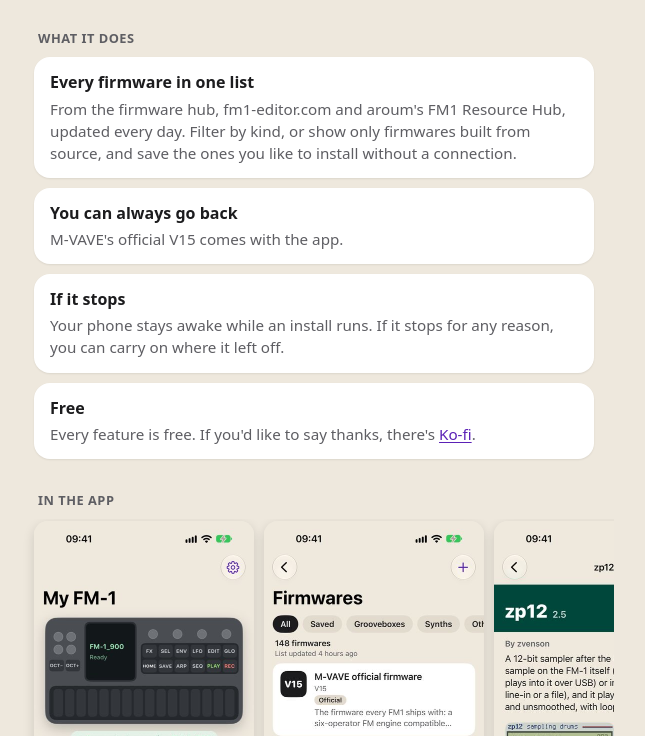
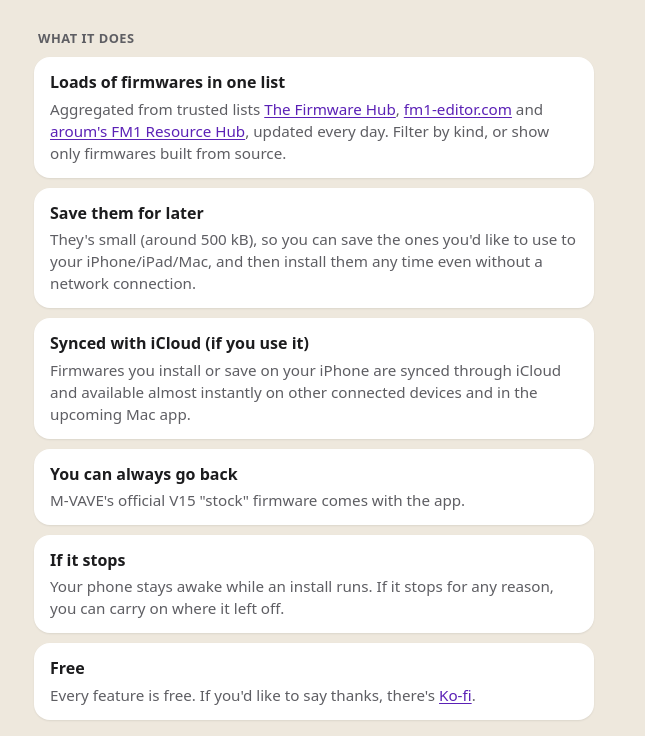
Before and after one commit to ocean/fm1-site, a website: page fm-switch/index.html in a window 1280 px wide. Shown: the part 1084-1820 px from the top of the page, without its empty margins (326-971 px from the left). Drawn offline with Linux system fonts and the light colour scheme.

Commit message:
Reword FM-SWITCH's features: saving, iCloud sync and V15
Claude-Session: https://claude.ai/code/session_01HsxeMLrGTSbcURZLFAdN4D

```diff
--- a/fm-switch/index.html
+++ b/fm-switch/index.html
@@ -63,7 +63,7 @@
       <svg viewBox="0 0 44 44" aria-hidden="true"><rect width="44" height="44" rx="11" fill="#2563eb"/><path d="M22 12v14m0 0-5-5m5 5 5-5M14 31h16" fill="none" stroke="#fff" stroke-width="2.6" stroke-linecap="round" stroke-linejoin="round"/></svg>
       <div>
         <h2>Save my FM-1</h2>
-        <p>Keep a copy of your projects and samples, on M-VAVE's open firmware.</p>
+        <p>Keep a copy of your projects and samples (if you're running on M-VAVE's open firmware).</p>
       </div>
     </section>
 
@@ -104,12 +104,20 @@
     <h2 class="label">What it does</h2>
     <ul class="cards">
       <li class="card">
-        <h3>Every firmware in one list</h3>
-        <p>From the firmware hub, fm1-editor.com and aroum's FM1 Resource Hub, updated every day. Filter by kind, or show only firmwares built from source, and save the ones you like to install without a connection.</p>
+        <h3>Loads of firmwares in one list</h3>
+        <p>Aggregated from trusted lists <a href="https://thefirmwarehub.com/">The Firmware Hub</a>, <a href="https://fm1-editor.com/firmware/">fm1-editor.com</a> and <a href="https://github.com/aroum/fm1-custom-fw">aroum's FM1 Resource Hub</a>, updated every day. Filter by kind, or show only firmwares built from source.</p>
+      </li>
+      <li class="card">
+        <h3>Save them for later</h3>
+        <p>They's small (around 500 kB), so you can save the ones you'd like to use to your iPhone/iPad/Mac, and then install them any time even without a network connection.</p>
+      </li>
+      <li class="card">
+        <h3>Synced with iCloud (if you use it)</h3>
+        <p>Firmwares you install or save on your iPhone are synced through iCloud and available almost instantly on other connected devices and in the upcoming Mac app.</p>
       </li>
       <li class="card">
         <h3>You can always go back</h3>
-        <p>M-VAVE's official V15 comes with the app.</p>
+        <p>M-VAVE's official V15 "stock" firmware comes with the app.</p>
       </li>
       <li class="card">
         <h3>If it stops</h3>
@@ -176,7 +184,7 @@
     <h2 class="label">Under the hood</h2>
     <div class="card">
       <p>Native SwiftUI on iPhone, iPad and Mac. Talking to the FM-1 is <a href="../fm1kit/">FM1Kit</a>, an open-source Swift package.</p>
-      <p>The iPhone and iPad app is in TestFlight now, and the Mac app is coming soon. For more, check the FM-1 Discord.</p>
+      <p>The iPhone and iPad app is in TestFlight now, and the Mac app is coming soon. For more info or discussion, find me on the the FM-1 Discord.</p>
     </div>
 
     <footer>
```
